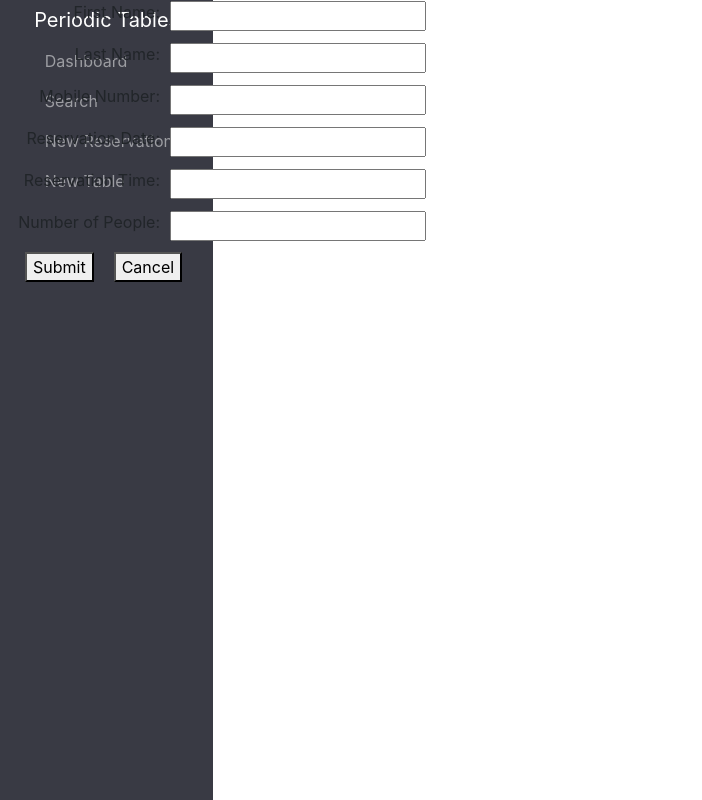
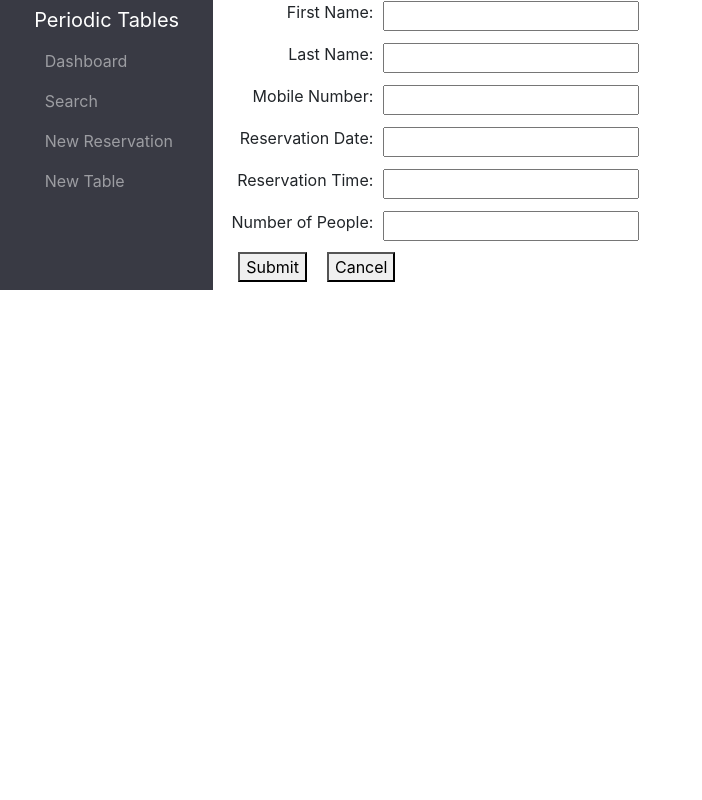
Before and after one commit to shakeableabyss/restaurant-reservation-final, a React (Create React App) app in the folder restaurant-reservation-main/front-end/: page /reservations/new in a window 1280 px wide. Shown: the whole page, without its empty margins (0-702 px from the left). Built offline with nearby package versions, Linux system fonts and the light colour scheme; no server answers; a web font is replaced by a local one.

Commit message:
Add files via upload

```diff
--- a/restaurant-reservation-main/front-end/src/layout/Layout.css
+++ b/restaurant-reservation-main/front-end/src/layout/Layout.css
@@ -1,8 +1,4 @@
 .side-bar {
   background-color: #393a44;
   min-width: 200px;
-  position: fixed;
-  top: 0;
-  left: 0;
-  height: 100vh;
 }
```
